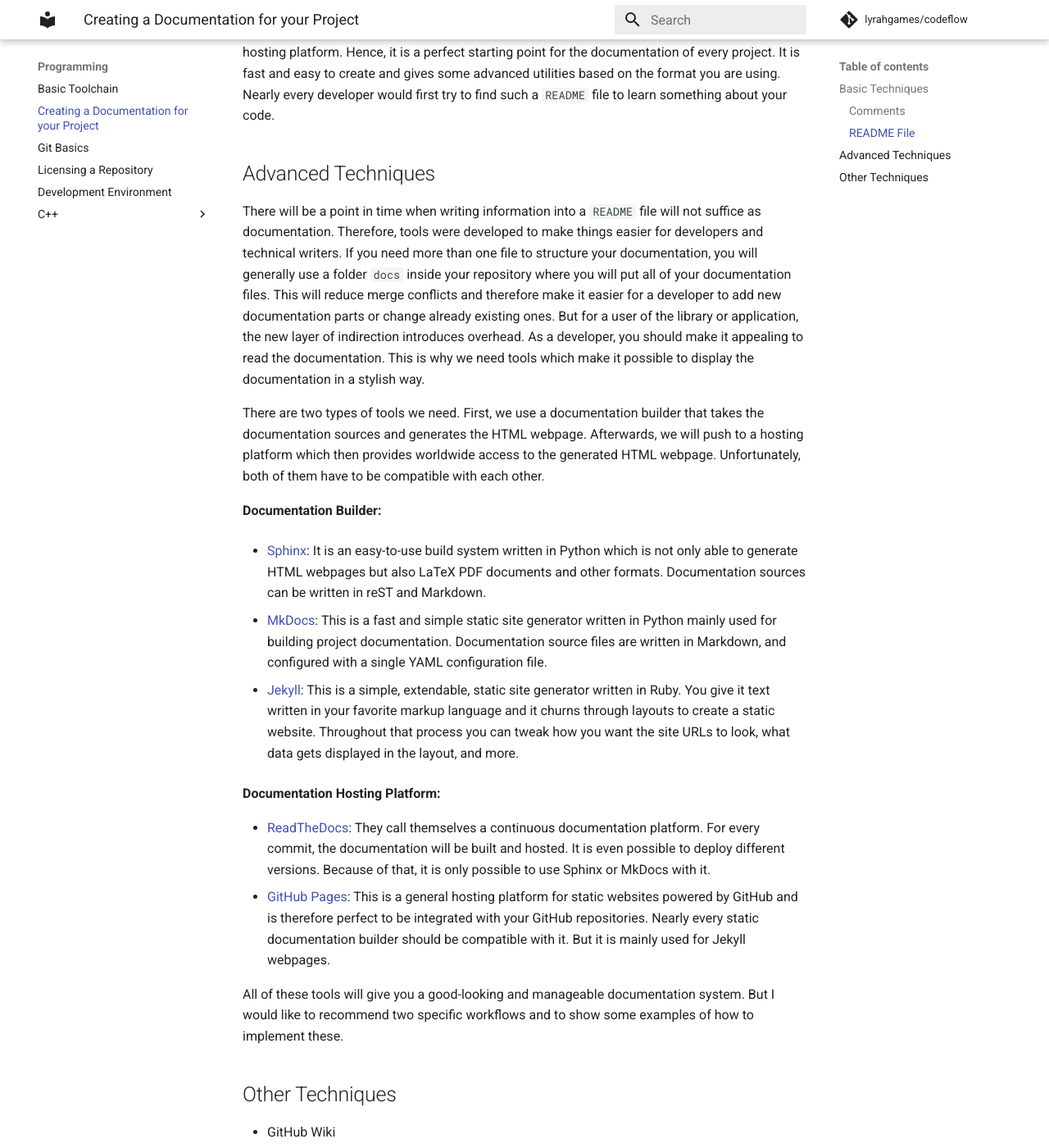
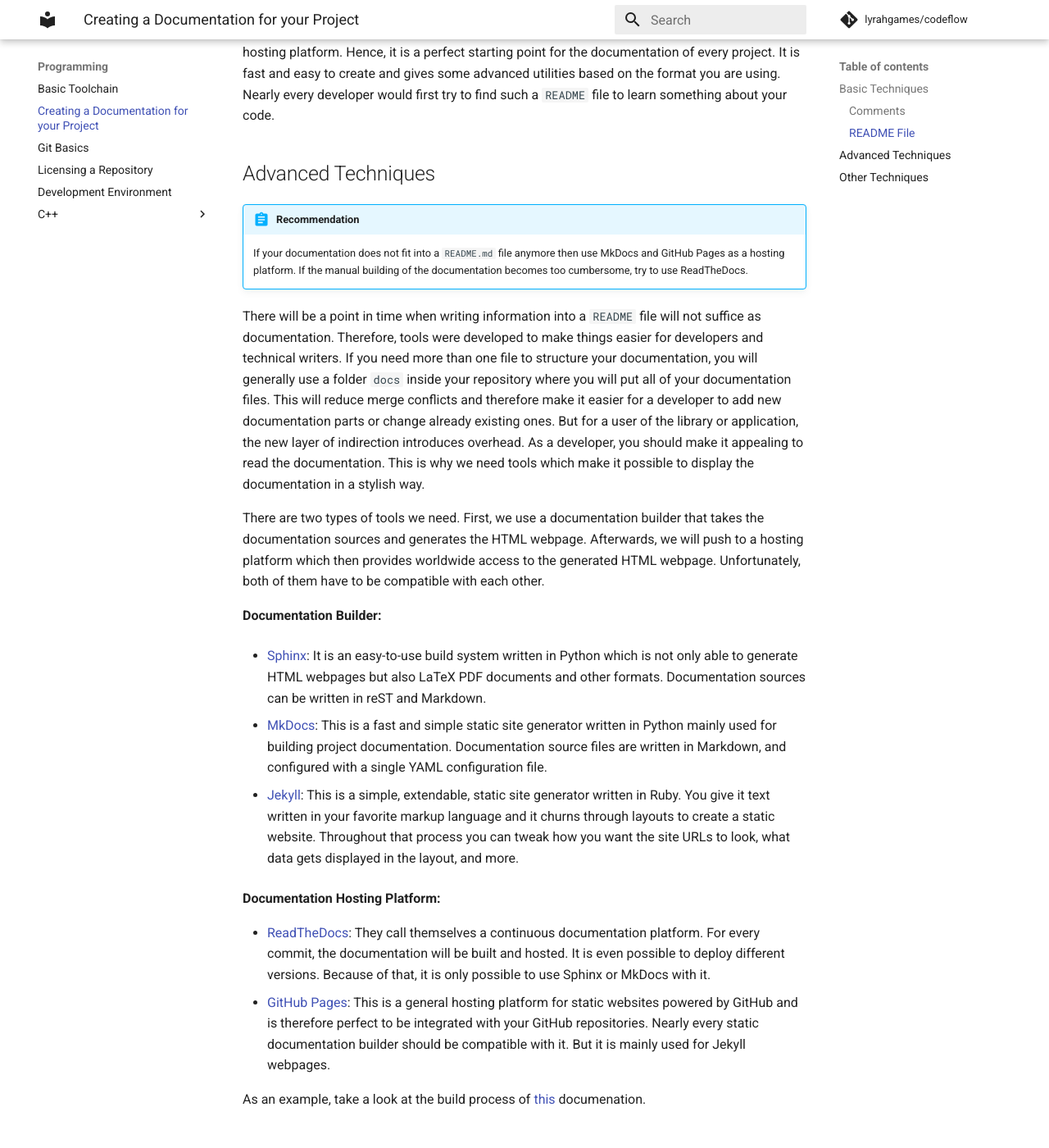
Before and after one commit to lyrahgames/codeflow, an MkDocs documentation site: the page built from docs/web/docs/programming/documentation.md, in a window 1280 px wide and 1400 px high, scrolled down 1449 px. Shown: the whole window at 82% size. Built offline with MkDocs 1.6.1 and Material for MkDocs 9.7.7, drawn with Linux system fonts in a browser that asks for light colours; comment, search, counter and statistics services are not loaded.

Commit message:
Add documentation recommendation

```diff
--- a/docs/web/docs/programming/documentation.md
+++ b/docs/web/docs/programming/documentation.md
@@ -51,6 +51,10 @@
 
 ## Advanced Techniques
 
+!!! abstract "Recommendation"
+    If your documentation does not fit into a `README.md` file anymore then use MkDocs and GitHub Pages as a hosting platform.
+    If the manual building of the documentation becomes too cumbersome, try to use ReadTheDocs.
+
 There will be a point in time when writing information into a `README` file will not suffice as documentation.
 Therefore, tools were developed to make things easier for developers and technical writers.
 If you need more than one file to structure your documentation, you will generally use a folder `docs` inside your repository where you will put all of your documentation files.
@@ -91,8 +95,10 @@
     Nearly every static documentation builder should be compatible with it.
     But it is mainly used for Jekyll webpages.
 
-All of these tools will give you a good-looking and manageable documentation system.
-But I would like to recommend two specific workflows and to show some examples of how to implement these.
+As an example, take a look at the build process of [this](../developer/generate_the_documentation.md) documenation.
+
+<!-- All of these tools will give you a good-looking and manageable documentation system.
+But I would like to recommend two specific workflows and to show some examples of how to implement these. -->
 
 <!-- Sphinx Documentation hosted by ReadTheDocs
 :   This is by far the simplest method to start with more advanced documentation.
```
